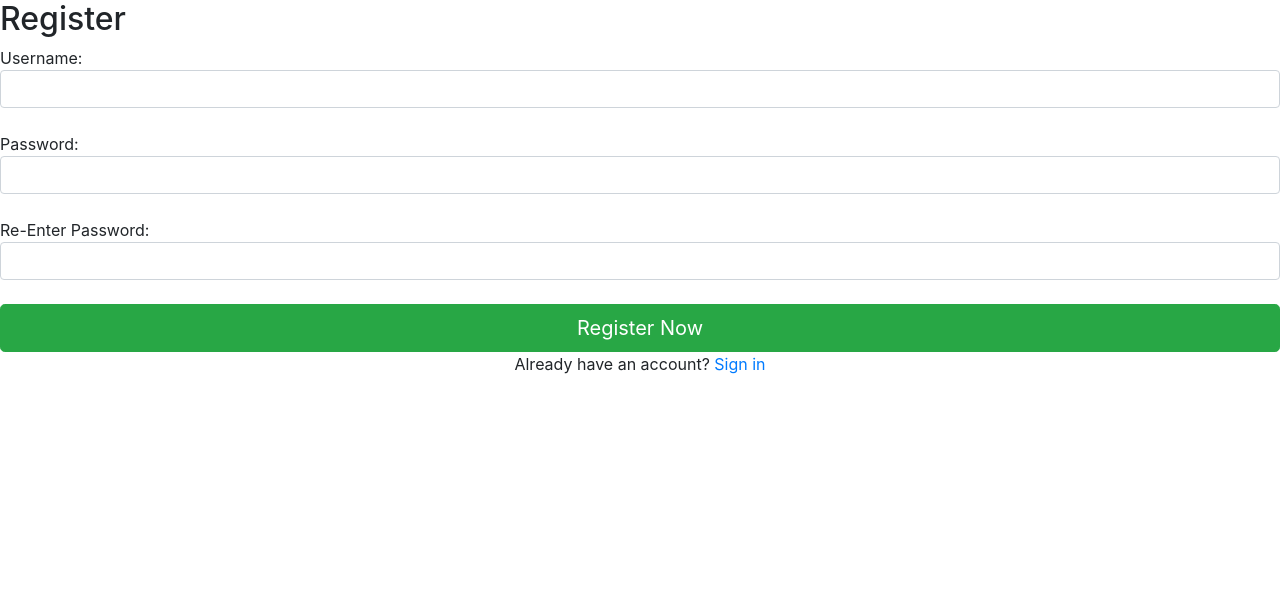
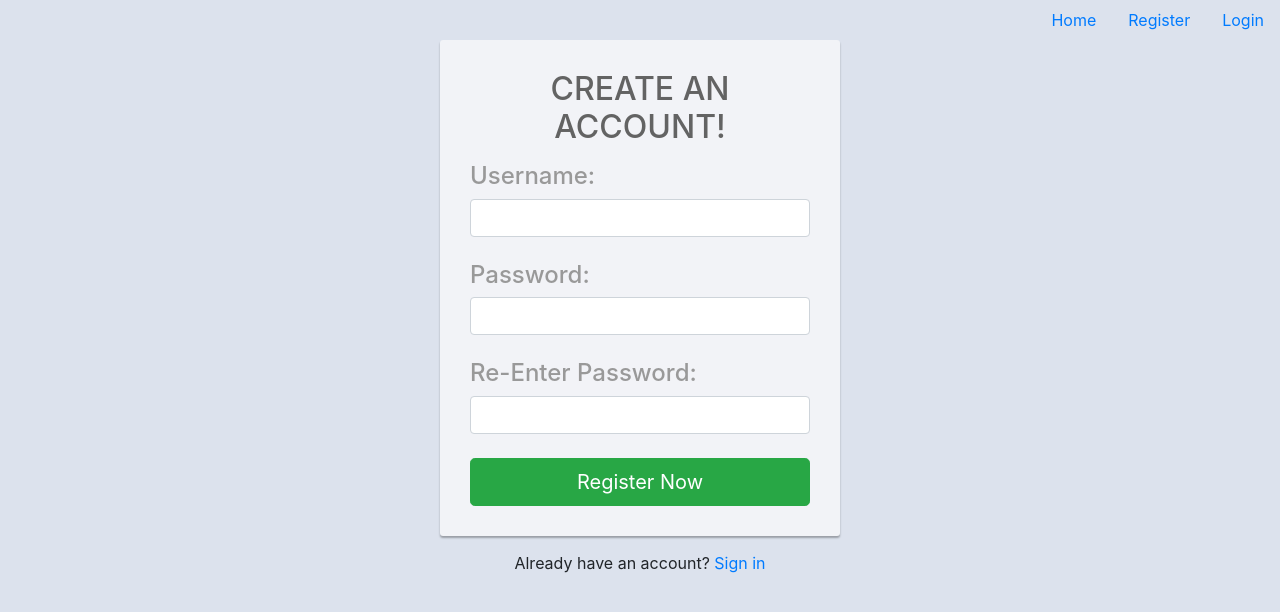
Before and after one commit to DanielGelfand/Quackers, a Flask app: page /register in a window 1280 px wide. Shown: the top 612 px of the page. Run offline with Flask 2, Linux system fonts and the light colour scheme; parts of the project's set-up code (start-up, migrations or seed data) failed here and were passed over; some libraries are stand-ins or nearby versions.

Commit message:
make look better

```diff
--- a/templates/base.html
+++ b/templates/base.html
@@ -7,7 +7,24 @@
 
     <style type="text/css">
       body {
-      background: #dce2ed !important;
+            background: #dce2ed !important;
+      }
+      .signup-form {
+        		width: 400px;
+        		margin: 0 auto;
+        		padding: 30px 0;
+            color: #999;
+      		  border-radius: 3px;
+          	margin-bottom: 15px;
+            background: #f2f3f7;
+            box-shadow: 0px 2px 2px rgba(0, 0, 0, 0.3);
+            padding: 30px;
+  	  }
+      .signup-form h2{
+        		color: #636363;
+            margin: 0 0 15px;
+        		position: relative;
+        		text-align: center;
       }
     </style>
 
--- a/templates/register.html
+++ b/templates/register.html
@@ -1,57 +1,20 @@
-<!DOCTYPE html>
-<html>
-<title>
-</title>
-<head>
-  <link rel="stylesheet" href="https://stackpath.bootstrapcdn.com/bootstrap/4.1.3/css/bootstrap.min.css" integrity="sha384-MCw98/SFnGE8fJT3GXwEOngsV7Zt27NXFoaoApmYm81iuXoPkFOJwJ8ERdknLPMO" crossorigin="anonymous">
-  <script src="https://code.jquery.com/jquery-3.3.1.slim.min.js" integrity="sha384-q8i/X+965DzO0rT7abK41JStQIAqVgRVzpbzo5smXKp4YfRvH+8abtTE1Pi6jizo" crossorigin="anonymous"></script>
-  <script src="https://cdnjs.cloudflare.com/ajax/libs/popper.js/1.14.3/umd/popper.min.js" integrity="sha384-ZMP7rVo3mIykV+2+9J3UJ46jBk0WLaUAdn689aCwoqbBJiSnjAK/l8WvCWPIPm49" crossorigin="anonymous"></script>
-  <script src="https://stackpath.bootstrapcdn.com/bootstrap/4.1.3/js/bootstrap.min.js" integrity="sha384-ChfqqxuZUCnJSK3+MXmPNIyE6ZbWh2IMqE241rYiqJxyMiZ6OW/JmZQ5stwEULTy" crossorigin="anonymous"></script>  <title>Home</title>
-</head>
-<body>
+{% extends "base.html" %}
+{% block title %} Dashboard {% endblock %}
+
+{% block content %}
 {% set msgs = get_flashed_messages() %}
 {% for each in msgs %}
 {{each}}
 <br>
 {% endfor %}
-<div class="signup-form">
+<div class="signup-form container">
 	<form action="/register" method="POST">
-    <h2>Register</h2>
-		Username: <input class = "form-control" type = "text" name = "username" required><br>
-		Password: <input class = "form-control" type = "password" name = "password" required><br>
-		Re-Enter Password: <input class = "form-control" type = "password" name = "passwordConfirmation" required> <br>
+    <h2 class ="text-center">CREATE AN ACCOUNT!</h2>
+		<h4>Username:</h4> <input class = "form-control" type = "text" name = "username" required><br>
+		<h4>Password:</h4> <input class = "form-control" type = "password" name = "password" required><br>
+		<h4>Re-Enter Password:</h4> <input class = "form-control" type = "password" name = "passwordConfirmation" required> <br>
 		<button type ="submit" class="btn btn-success btn-lg btn-block"> Register Now</button>
 	</form>
+</div>
 	<div class="text-center">Already have an account? <a href="/login">Sign in</a></div>
-</body>
-</html>
-
-<!--
-<div class="signup-form">
-    <form action="/examples/actions/confirmation.php" method="post">
-		<h2>Register</h2>
-		<p class="hint-text">Create your account. It's free and only takes a minute.</p>
-        <div class="form-group">
-			<div class="row">
-				<div class="col-xs-6"><input type="text" class="form-control" name="first_name" placeholder="First Name" required="required"></div>
-				<div class="col-xs-6"><input type="text" class="form-control" name="last_name" placeholder="Last Name" required="required"></div>
-			</div>
-        </div>
-        <div class="form-group">
-        	<input type="email" class="form-control" name="email" placeholder="Email" required="required">
-        </div>
-		<div class="form-group">
-            <input type="password" class="form-control" name="password" placeholder="Password" required="required">
-        </div>
-		<div class="form-group">
-            <input type="password" class="form-control" name="confirm_password" placeholder="Confirm Password" required="required">
-        </div>
-        <div class="form-group">
-			<label class="checkbox-inline"><input type="checkbox" required="required"> I accept the <a href="#">Terms of Use</a> &amp; <a href="#">Privacy Policy</a></label>
-		</div>
-		<div class="form-group">
-            <button type="submit" class="btn btn-success btn-lg btn-block">Register Now</button>
-        </div>
-    </form>
-	<div class="text-center">Already have an account? <a href="#">Sign in</a></div>
-</div> -->
+{% endblock %}
```
Also changed, not shown: devlog.txt (+6 -2 lines), templates/login.html (+18 -14 lines).
